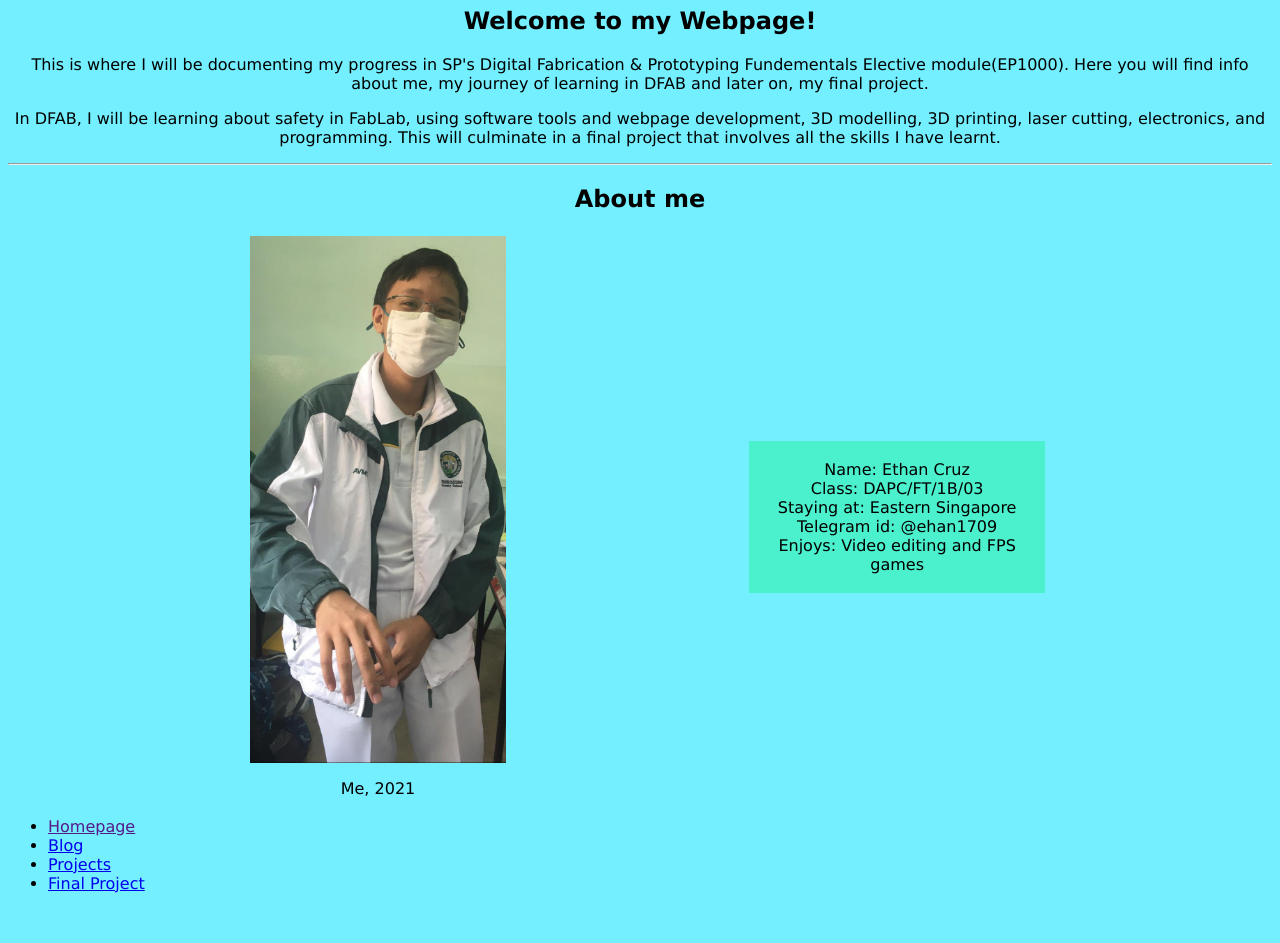
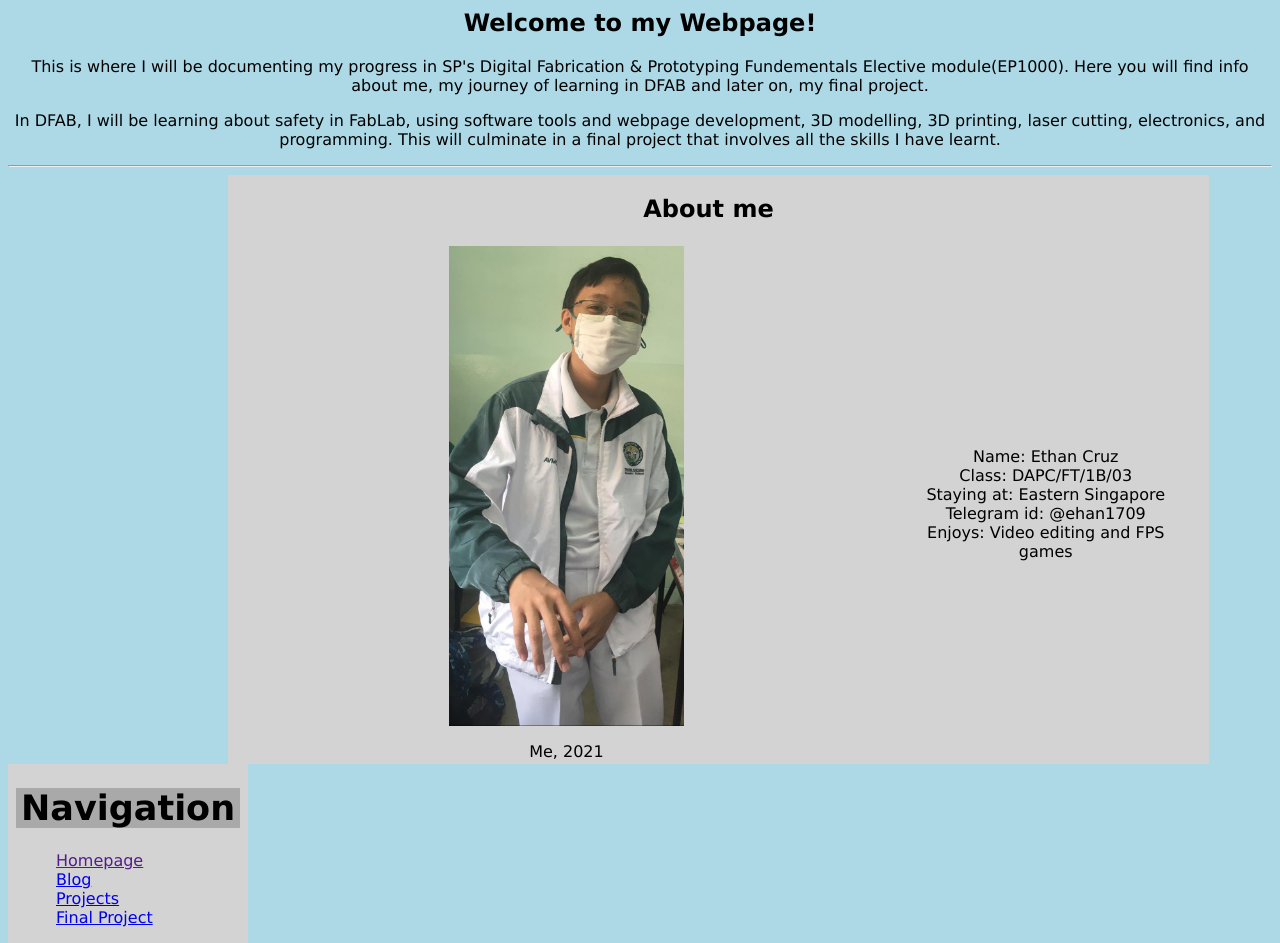
Before and after one commit to spehan1709/dfab22, a plain HTML site: page index.html in a window 1280 px wide. Shown: the part 64-1007 px from the top of the page. Before the commit the page ends 957 px from the top, so only its background shows below. Drawn offline with Linux system fonts and the light colour scheme.

Commit message:
Add files via upload

```diff
--- a/ehan.css
+++ b/ehan.css
@@ -1,11 +1,12 @@
 /* use less shitty colours please*/
 body {
-    background-color: rgb(115, 239, 255);
+    background-color: lightblue;
     font-family: Verdana, Geneva, Tahoma, sans-serif;
 }
 
 h1{
     font-size: 35;
+    background-color: darkgray;
 }
 
 h1 , h2{
@@ -20,8 +21,14 @@ h1 , h2{
     text-align: center;
 }
 
+#main{
+    background-color: lightgray;
+    width: 95%;
+    max-height: 90px;
+}
+
 #abouttext{
-    background-color: rgb(75, 241, 205);
+    background-color: lightgray;
     text-align: center;
     padding: 1%;
 }
@@ -32,8 +39,37 @@ h1 , h2{
     margin-right: auto;
 }
 #container {
-    background-color: rgb(75, 241, 205);
+    height: 45px;
+}
+
+
+#navigation {
+    float:left;
+    width: auto;
+    background-color: lightgray;
+    text-align: left;
     margin-left: auto;
     margin-right: auto;
-    height: 45px;
+    padding-left: 8px;
+    padding-right: 8px;
+
 }
+
+#navhead {
+    background-color: darkgray;
+    width: auto;
+    text-align: center;
+    padding-left: 5px;
+    padding-right: 5px;
+}
+
+#navigation ul {
+    list-style-type:none;
+}
+
+#content {
+    float: right;
+    width: 80%;
+    background-color: lightgray;
+    padding-right: 20px;
+}
--- a/index.html
+++ b/index.html
@@ -8,7 +8,8 @@
             <div id="header">
                 <h1>Home</h1>
             </div>
-        <div id="content">
+        </div>
+        <div id="container2">
             <h2>Welcome to my Webpage!</h2>
                 <div id="randomname">
                     <p>
@@ -20,7 +21,10 @@
                     This will culminate in a final project that involves all the skills I have learnt.
                 </p>
                 </div>
+        </div>
         <hr>
+        <div id="main">
+            <div id="content">
                 <h2>About me</h2>
                 <table>
                     <tr>
@@ -40,6 +44,11 @@
                         </td>
                     </tr>
                 </table>
+            </div>
+            <div id="navigation">
+                <div id="navhead">
+                <h1>Navigation</h1>
+                </div>
                     <ul>
                         <li><a href="">Homepage</a></li>
                         <li><a href="blog.html">Blog</a></li>
@@ -47,6 +56,7 @@
                         <li><a href="ca3.html">Final Project</a></li>
                     </ul>
             </div>
+        </div>
         <!--add some stupid copyright stuff here-->
     </body>
 </html>
```
Also changed, not shown: blog.html (+9 -0 lines), ca3.html (+6 -0 lines), projects.html (+5 -0 lines). Lines whose indentation alone changed are shown as unchanged.
